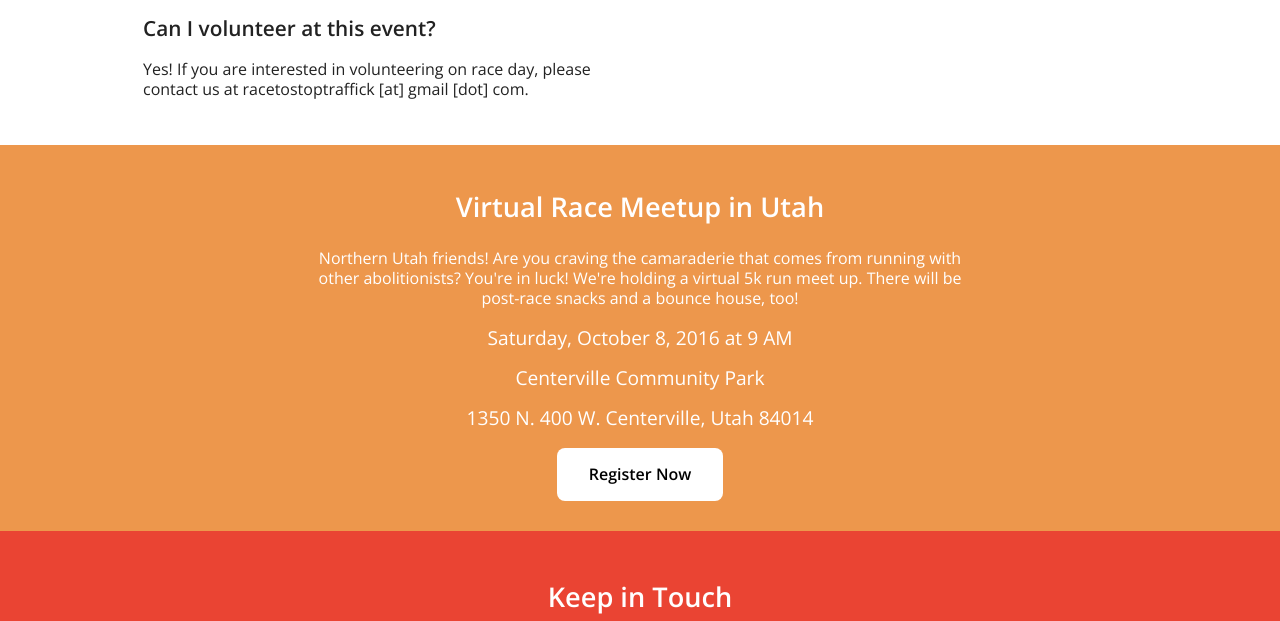
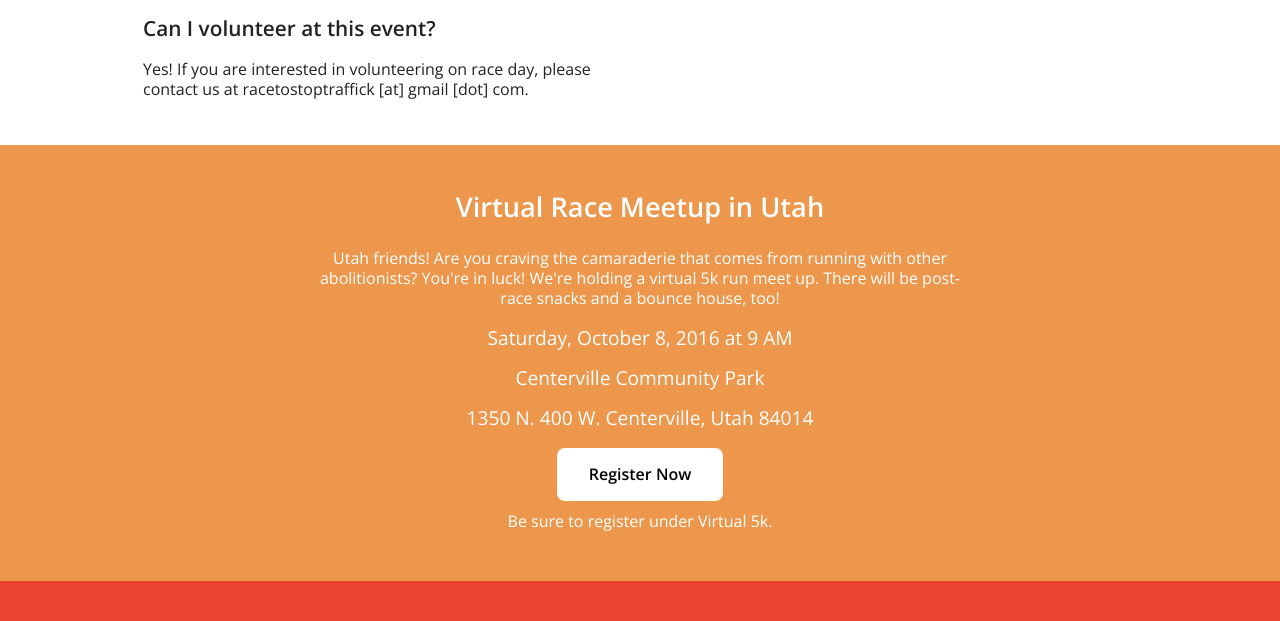
Before and after one commit to lwoodmansee/lwoodmansee.github.io, a plain HTML site: page index.html in a window 1280 px wide. Shown: the part 2137-2758 px from the top of the page. Drawn offline with nearby package versions, Linux system fonts and the light colour scheme.

Commit message:
Update virtual race copy

```diff
--- a/index.html
+++ b/index.html
@@ -111,11 +111,12 @@
             <div class="container">
             <div align="middle">
                 <h2 class="section-header">Virtual Race Meetup in Utah</h2>
-                <p class="description">Northern Utah friends! Are you craving the camaraderie that comes from running with other abolitionists? You're in luck! We're holding a virtual 5k run meet up. There will be post-race snacks and a bounce house, too!</p>
+                <p class="description">Utah friends! Are you craving the camaraderie that comes from running with other abolitionists? You're in luck! We're holding a virtual 5k run meet up. There will be post-race snacks and a bounce house, too!</p>
                 <p class="sponsor">Saturday, October 8, 2016 at 9 AM</p>
                 <p class="sponsor">Centerville Community Park</p>
                 <p class="sponsor">1350 N. 400 W. Centerville, Utah 84014</p>
                 <a class="signup-button virtual-button" href="https://endurancecui.active.com/event-reg/select-race?e=37043154"><strong>Register Now</strong></a>
+                <p class="description">Be sure to register under Virtual 5k.</p>
             </div>
             </div>
         </section>
```
